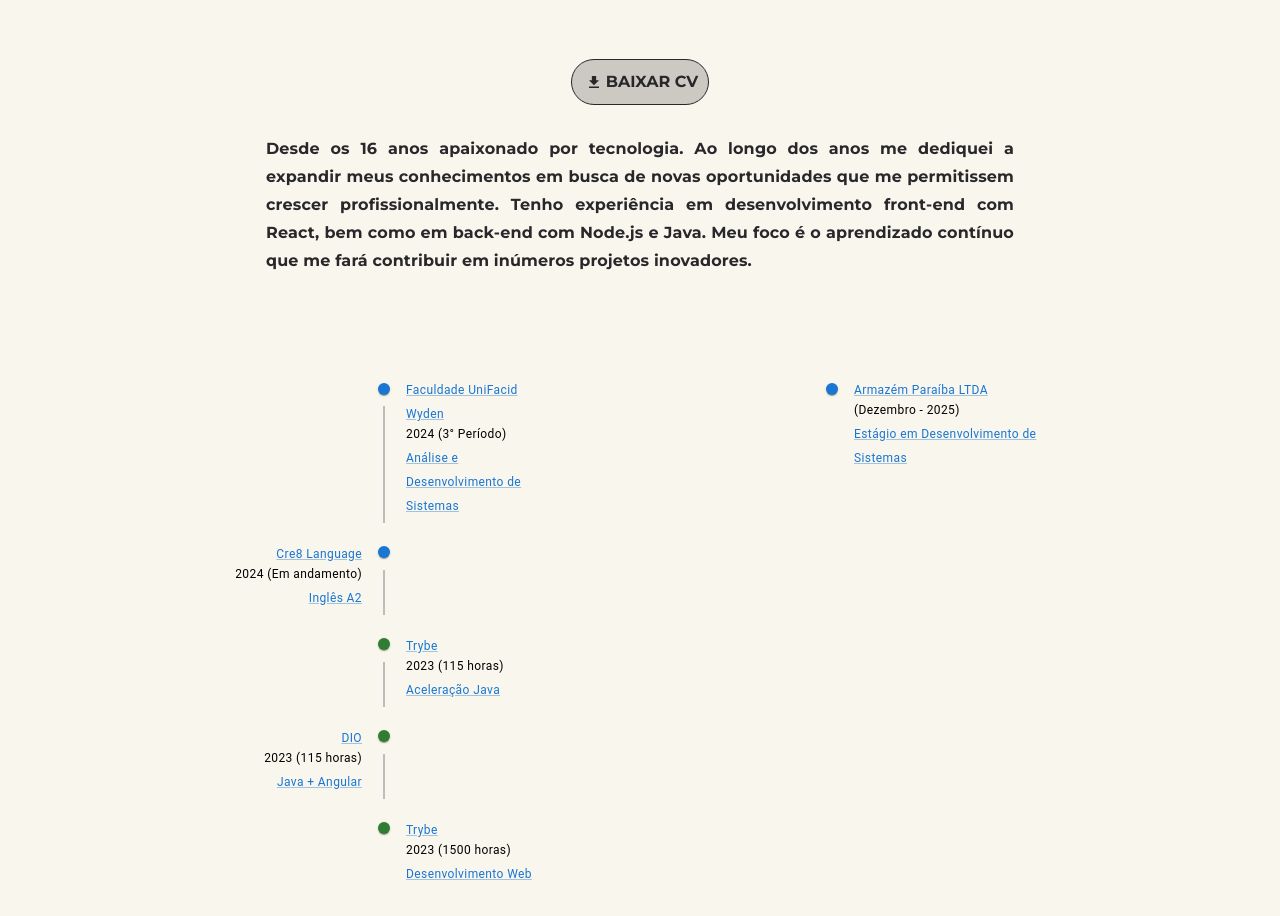
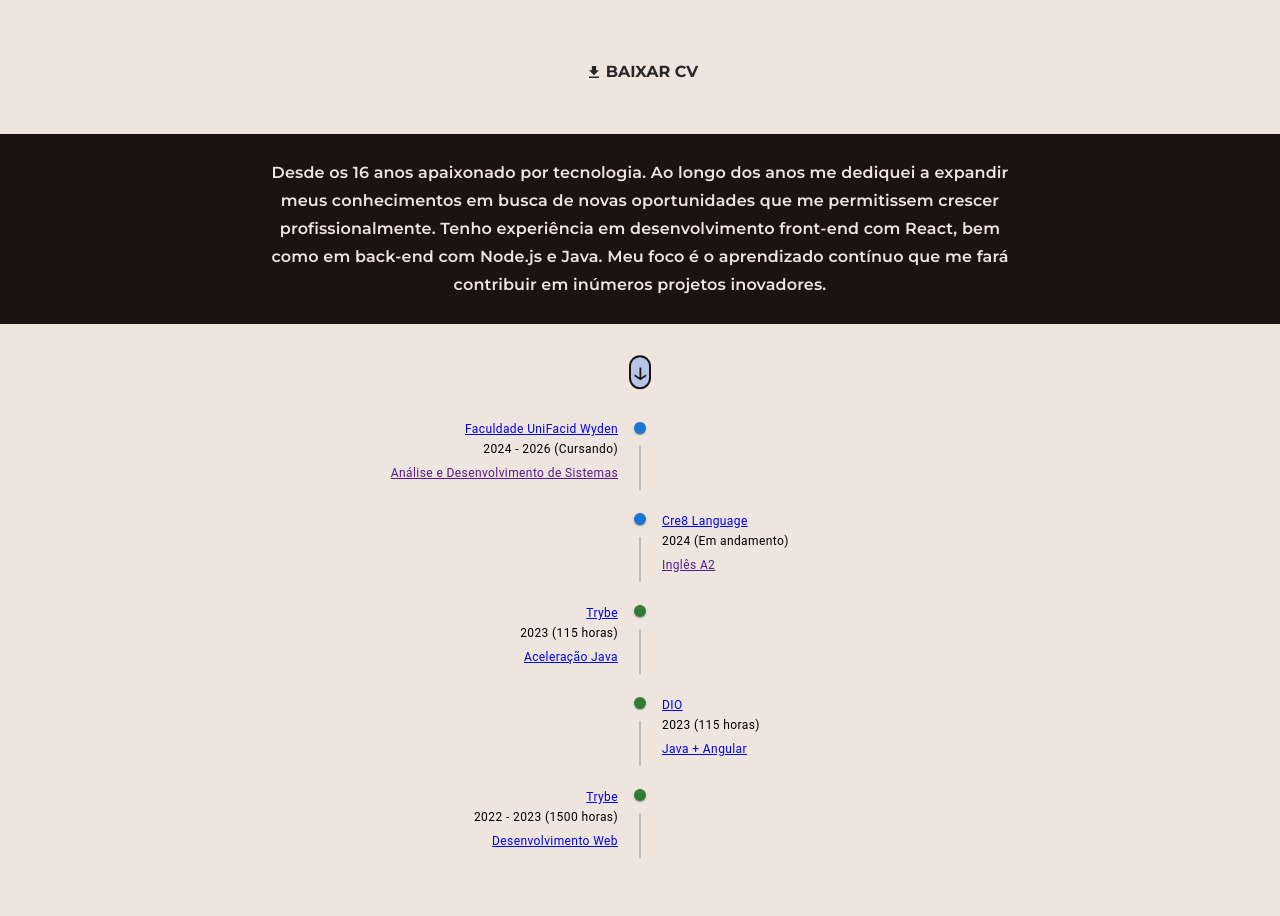
Before and after one commit to callioptsu/Portfolio, a Next.js app: page /sobre-mim in a window 1280 px wide. Shown: the part 340-1256 px from the top of the page. Built offline with nearby package versions, Linux system fonts and the light colour scheme.

Commit message:
style: finishes about page style

```diff
--- a/src/app/globals.css
+++ b/src/app/globals.css
@@ -4,7 +4,7 @@
 */
 
 body {
-  background-color: rgb(249, 246, 238);
+  background-color: rgb(237,229, 222);
 }
 
 html,
--- a/src/app/page.tsx
+++ b/src/app/page.tsx
@@ -60,7 +60,7 @@ export default function Home() {
 
   return (
     <>
-      <Box sx={{ height: '8vh' }} />
+      <Box sx={{ height: '7.5vh' }} />
       <HeaderComponent />
       <Box
         component="main"
@@ -107,7 +107,7 @@ export default function Home() {
               color: 'rgb(40, 40, 43)',
             }}
           >
-            SOFTWARE DEVELOPER {'</>'}
+            SOFTWARE ENGINEER {'</>'}
           </Typography>
         </Box>
         <Box
--- /dev/null
+++ b/src/app/sobre-mim/data.ts
@@ -0,0 +1,51 @@
+export const data = {
+  courses: [
+    {
+      id: 5,
+      institution: 'Faculdade UniFacid Wyden',
+      name: 'Análise e Desenvolvimento de Sistemas',
+      finishedDate: '2024 - 2026 (Cursando)',
+      isFinished: false,
+      courseUrl: 'https://www.wyden.com.br/unidades/unifacid',
+      certificateUrl: '',
+    },
+    {
+      id: 4,
+      institution: 'Cre8 Language',
+      name: 'Inglês A2',
+      finishedDate: '2024 (Em andamento)',
+      isFinished: false,
+      courseUrl: 'https://www.cre8language.com/',
+      certificateUrl: '',
+    },
+    {
+      id: 3,
+      institution: 'Trybe',
+      name: 'Aceleração Java',
+      finishedDate: '2023 (115 horas)',
+      isFinished: true,
+      courseUrl: 'https://www.betrybe.com/',
+      certificateUrl:
+        'https://www.credential.net/dfef7fa4-706f-4be1-a218-e92997eed83b',
+    },
+    {
+      id: 2,
+      institution: 'DIO',
+      name: 'Java + Angular',
+      finishedDate: '2023 (115 horas)',
+      isFinished: true,
+      courseUrl: 'https://www.dio.me/en',
+      certificateUrl: 'https://www.dio.me/certificate/0C110A01',
+    },
+    {
+      id: 1,
+      institution: 'Trybe',
+      name: 'Desenvolvimento Web',
+      finishedDate: '2022 - 2023 (1500 horas)',
+      isFinished: true,
+      courseUrl: 'https://www.betrybe.com/',
+      certificateUrl:
+        'https://www.credential.net/0ae6637f-e78e-4494-b43d-8390ceccedfd',
+    },
+  ],
+}
--- a/src/app/sobre-mim/page.tsx
+++ b/src/app/sobre-mim/page.tsx
@@ -1,26 +1,37 @@
+'use client'
+
 import Image from 'next/image'
 
 // Material UI
-import { Box, Divider, Link, Typography } from '@mui/material'
-import {
-  Timeline,
-  TimelineConnector,
-  TimelineContent,
-  TimelineDot,
-  TimelineItem,
-  TimelineSeparator,
-} from '@mui/lab'
+import { Box, keyframes, Link, Typography } from '@mui/material'
 
 // React Icons
 import { IoMdDownload } from 'react-icons/io'
 
 // Custom
-import { HeaderComponent } from '@/components'
+import { HeaderComponent, TimelineComponent } from '@/components'
+
+// Data
+import { data } from './data'
+
+const animationDown = keyframes`
+  0% {
+    transform: translateY(0);
+  }
+  50% {
+    transform: translateY(10px);
+  }
+  100% {
+    transform: translateY(0);
+  }
+`
 
 export default function AboutMe() {
+  const { courses } = data
+
   return (
     <>
-      <Box sx={{ height: '8vh' }} />
+      <Box sx={{ height: '7.5vh' }} />
       <HeaderComponent />
       <Box
         component="main"
@@ -30,21 +41,35 @@ export default function AboutMe() {
           alignItems: 'center',
         }}
       >
-        <Box component="section">
+        <Box
+          component="section"
+          sx={{
+            display: 'flex',
+            justifyContent: 'center',
+            width: '100%',
+          }}
+        >
           <Image
             src="/img/photo.jpg"
             alt="antonio santana"
             width={200}
             height={200}
             style={{
-              borderRadius: '100%',
-              border: '2px solid rgb(0, 0, 0, 0.5)',
+              borderRadius: '50%',
+              border: '1px solid rgb(0, 0, 0, 0.5)',
               margin: '8vh',
             }}
             priority
           />
         </Box>
-        <Box component="section">
+        <Box
+          component="section"
+          sx={{
+            display: 'flex',
+            justifyContent: 'center',
+            width: '100%',
+          }}
+        >
           <Link
             href="/antonio-santana-cv.pdf"
             target="_blank"
@@ -57,10 +82,8 @@ export default function AboutMe() {
               padding: '10px',
               borderRadius: '50px',
               color: 'rgb(40, 40, 43)',
-              backgroundColor: 'rgb(27, 18, 18, 0.2)',
               fontWeight: 'bold',
               marginBottom: '20px',
-              border: '1px solid rgb(40, 40, 43)',
               transition: 'background-color 0.2s ease-in',
               '&:hover': {
                 backgroundColor: 'rgb(27, 18, 18, 0.25)',
@@ -75,18 +98,39 @@ export default function AboutMe() {
         <Box
           component="section"
           sx={{
-            width: '60%',
+            display: 'flex',
+            justifyContent: 'center',
+            width: '100%',
+            marginTop: '2.5vh',
+            backgroundColor: 'rgb(27, 18, 18)',
           }}
         >
+          <Box
+            sx={{
+              position: 'fixed',
+              animation: `${animationDown} 1s ease-in-out infinite`,
+              fontSize: '30px',
+              transform: 'rotate(90deg)',
+              backgroundColor: 'rgb(100, 149, 237, 0.4)',
+              color: 'rgb(27, 18, 18)',
+              bottom: '10%',
+              border: '2px solid rgb(27, 18, 18)',
+              borderRadius: '50px',
+              zIndex: '1',
+            }}
+          >
+            &#8595;
+          </Box>
           <Typography
             fontFamily="Montserrat"
             variant="subtitle1"
             sx={{
-              fontWeight: 'bold',
-              textAlign: 'justify',
-              color: 'rgb(40, 40, 43)',
-              padding: '10px',
+              fontWeight: '600',
+              textAlign: 'center',
+              padding: '25px',
               borderRadius: '5px',
+              width: '60%',
+              color: 'rgb(237,229, 222)',
             }}
           >
             Desde os 16 anos apaixonado por tecnologia. Ao longo dos anos me
@@ -107,172 +151,64 @@ export default function AboutMe() {
             margin: '10vh 0 10vh 0',
           }}
         >
-          <Box component="section" sx={{ width: '30%' }}>
-            <Timeline position="right">
-              <TimelineItem>
-                <TimelineSeparator>
-                  <TimelineDot color="primary" />
-                  <TimelineConnector />
-                </TimelineSeparator>
-                <TimelineContent
-                  sx={{ display: 'flex', flexDirection: 'column' }}
-                >
-                  <Link
-                    href="https://www.wyden.com.br/unidades/unifacid"
-                    target="_blank"
-                    rel="noreferrer"
-                  >
-                    <Typography variant="caption">
-                      Faculdade UniFacid Wyden
-                    </Typography>
-                  </Link>
-                  <Typography variant="caption">2024 (3° Período)</Typography>
-                  <Link href="" target="_blank" rel="noreferrer">
-                    <Typography variant="caption">
-                      Análise e Desenvolvimento de Sistemas
-                    </Typography>
-                  </Link>
-                </TimelineContent>
-              </TimelineItem>
-            </Timeline>
-            <Timeline position="left">
-              <TimelineItem>
-                <TimelineSeparator>
-                  <TimelineDot color="primary" />
-                  <TimelineConnector />
-                </TimelineSeparator>
-                <TimelineContent
-                  sx={{ display: 'flex', flexDirection: 'column' }}
-                >
-                  <Link
-                    href="https://www.cre8language.com/"
-                    target="_blank"
-                    rel="noreferrer"
-                  >
-                    <Typography variant="caption">Cre8 Language</Typography>
-                  </Link>
-                  <Typography variant="caption">2024 (Em andamento)</Typography>
-                  <Link href="" target="_blank" rel="noreferrer">
-                    <Typography variant="caption">Inglês A2</Typography>
-                  </Link>
-                </TimelineContent>
-              </TimelineItem>
-            </Timeline>
-            <Timeline position="right">
-              <TimelineItem>
-                <TimelineSeparator>
-                  <TimelineDot color="success" />
-                  <TimelineConnector />
-                </TimelineSeparator>
-                <TimelineContent
-                  sx={{ display: 'flex', flexDirection: 'column' }}
-                >
-                  <Link
-                    href="https://www.betrybe.com/"
-                    target="_blank"
-                    rel="noreferrer"
-                  >
-                    <Typography variant="caption">Trybe</Typography>
-                  </Link>
-                  <Typography variant="caption">2023 (115 horas)</Typography>
-                  <Link
-                    href="https://www.credential.net/dfef7fa4-706f-4be1-a218-e92997eed83b"
-                    target="_blank"
-                    rel="noreferrer"
-                  >
-                    <Typography variant="caption">Aceleração Java</Typography>
-                  </Link>
-                </TimelineContent>
-              </TimelineItem>
-            </Timeline>
-            <Timeline position="left">
-              <TimelineItem>
-                <TimelineSeparator>
-                  <TimelineDot color="success" />
-                  <TimelineConnector />
-                </TimelineSeparator>
-                <TimelineContent
-                  sx={{ display: 'flex', flexDirection: 'column' }}
-                >
-                  <Link
-                    href="https://www.dio.me/en"
-                    target="_blank"
-                    rel="noreferrer"
-                  >
-                    <Typography variant="caption">DIO</Typography>
-                  </Link>
-                  <Typography variant="caption">2023 (115 horas)</Typography>
-                  <Link
-                    href="https://www.dio.me/certificate/0C110A01/share"
-                    target="_blank"
-                    rel="noreferrer"
-                  >
-                    <Typography variant="caption">Java + Angular</Typography>
-                  </Link>
-                </TimelineContent>
-              </TimelineItem>
-            </Timeline>
-            <Timeline position="right">
-              <TimelineItem>
-                <TimelineSeparator>
-                  <TimelineDot color="success" />
-                </TimelineSeparator>
-                <TimelineContent
-                  sx={{ display: 'flex', flexDirection: 'column' }}
-                >
-                  <Link
-                    href="https://www.betrybe.com/"
-                    target="_blank"
-                    rel="noreferrer"
-                  >
-                    <Typography variant="caption">Trybe</Typography>
-                  </Link>
-                  <Typography variant="caption">2023 (1500 horas)</Typography>
-                  <Link
-                    href="https://www.credential.net/0ae6637f-e78e-4494-b43d-8390ceccedfd"
-                    target="_blank"
-                    rel="noreferrer"
-                  >
-                    <Typography variant="caption">
-                      Desenvolvimento Web
-                    </Typography>
-                  </Link>
-                </TimelineContent>
-              </TimelineItem>
-            </Timeline>
+          <Box component="section" sx={{ width: '50%' }}>
+            {courses.map(
+              ({
+                id,
+                isFinished,
+                courseUrl,
+                institution,
+                name,
+                finishedDate,
+                certificateUrl,
+              }) => {
+                const position: 'left' | 'right' =
+                  id % 2 === 0 ? 'right' : 'left'
+
+                return (
+                  <TimelineComponent
+                    key={id}
+                    position={position}
+                    isFinished={isFinished}
+                    courseUrl={courseUrl}
+                    institution={institution}
+                    name={name}
+                    finishedDate={finishedDate}
+                    certificateUrl={certificateUrl}
+                  />
+                )
+              },
+            )}
           </Box>
-          <Box component="section" sx={{ width: '40%' }}>
-            <Timeline position="right">
-              <TimelineItem>
-                <TimelineSeparator>
-                  <TimelineDot color="primary" />
-                </TimelineSeparator>
-                <TimelineContent
-                  sx={{ display: 'flex', flexDirection: 'column' }}
-                >
-                  <Link
-                    href="https://www.betrybe.com/"
-                    target="_blank"
-                    rel="noreferrer"
-                  >
-                    <Typography variant="caption">
-                      Armazém Paraíba LTDA
-                    </Typography>
-                  </Link>
-                  <Typography variant="caption">(Dezembro - 2025)</Typography>
-                  <Link
-                    href="https://www.credential.net/0ae6637f-e78e-4494-b43d-8390ceccedfd"
-                    target="_blank"
-                    rel="noreferrer"
-                  >
-                    <Typography variant="caption">
-                      Estágio em Desenvolvimento de Sistemas
-                    </Typography>
-                  </Link>
-                </TimelineContent>
-              </TimelineItem>
-            </Timeline>
-          </Box>
+          {/** <Box component="section" sx={{ width: '40%' }}>
+            {courses.map(
+              ({
+                id,
+                isFinished,
+                courseUrl,
+                institution,
+                name,
+                finishedDate,
+                certificateUrl,
+              }) => {
+                const position: 'left' | 'right' =
+                  id % 2 === 0 ? 'right' : 'left'
+
+                return (
+                  <TimelineComponent
+                    key={id}
+                    position={position}
+                    isFinished={isFinished}
+                    courseUrl={courseUrl}
+                    institution={institution}
+                    name={name}
+                    finishedDate={finishedDate}
+                    certificateUrl={certificateUrl}
+                  />
+                )
+              },
+            )}
+          </Box>**/}
         </Box>
       </Box>
     </>
```
Also changed, not shown: public/img/photo.jpg.
